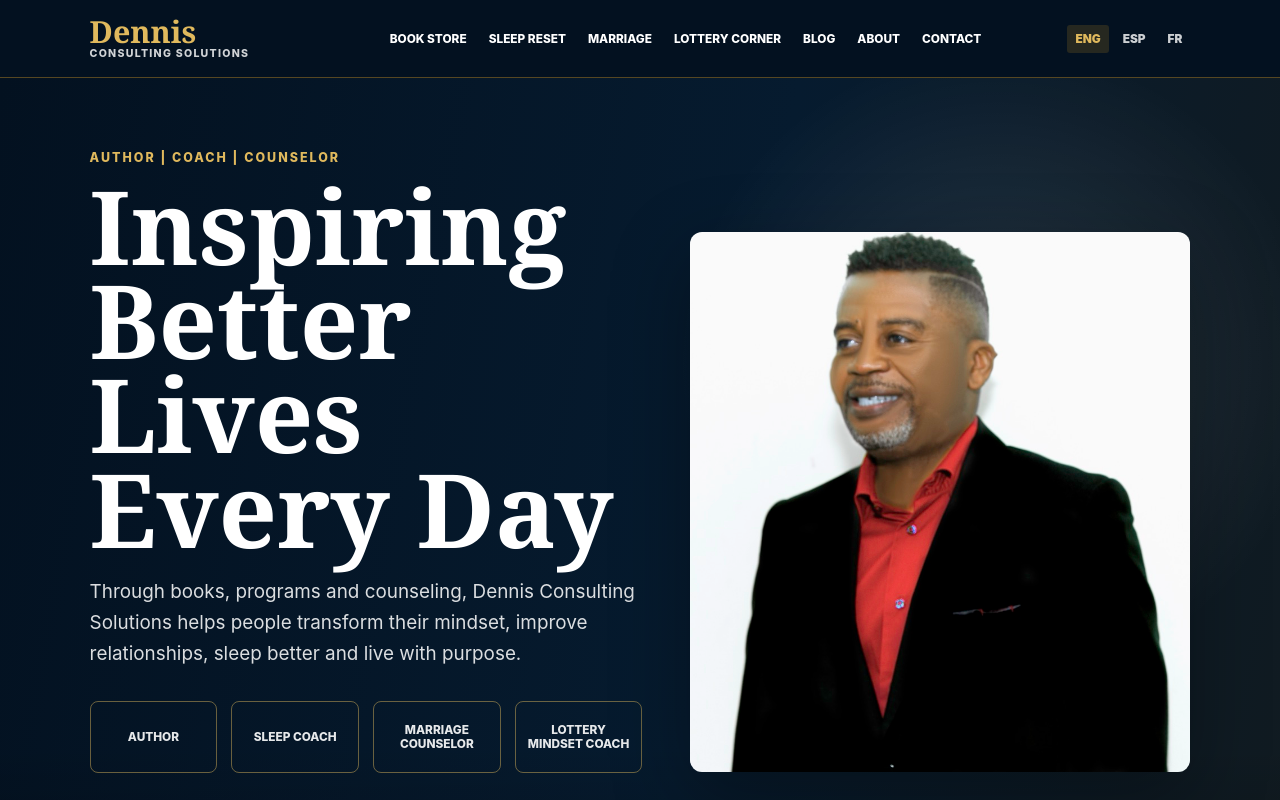
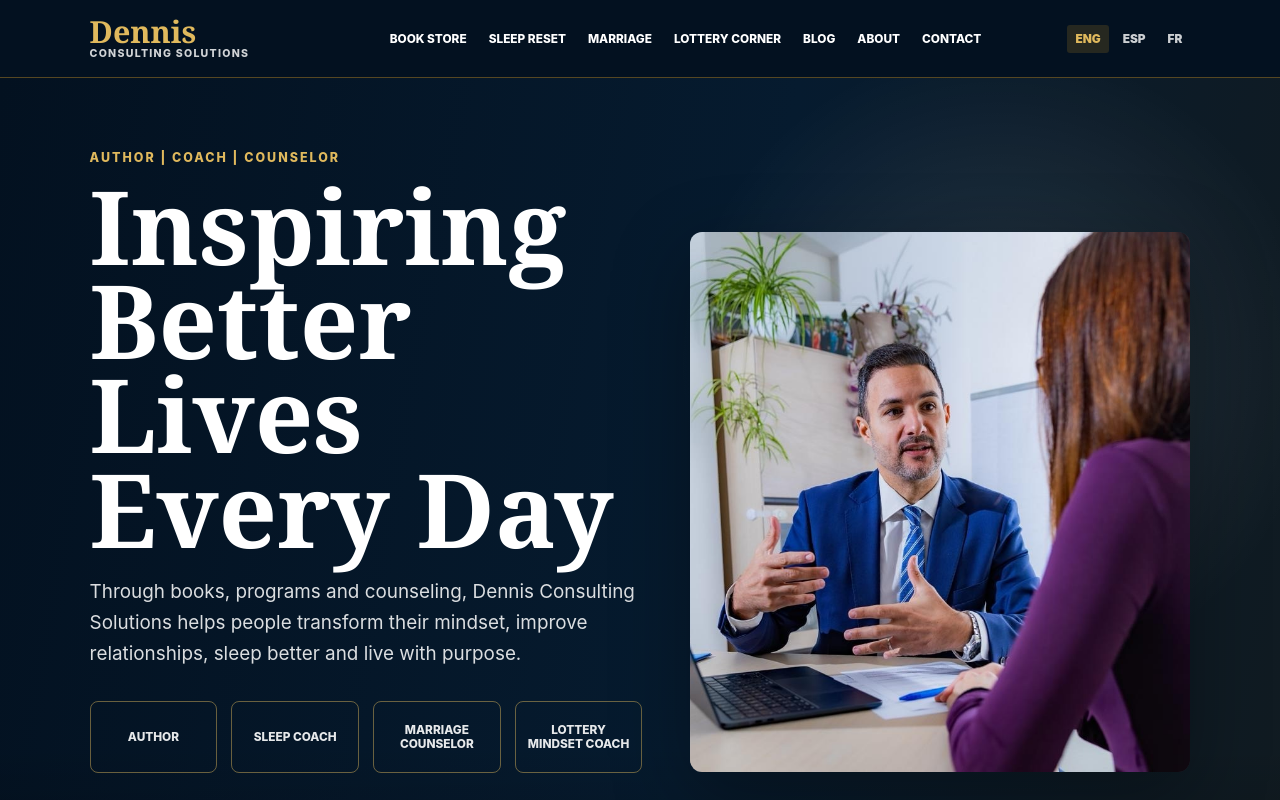
Before and after one commit to DennisTekoh/dennis, a website built with Vite: page index.html in a window 1280 px wide. Shown: the top 800 px of the page. Built offline with nearby package versions, Linux system fonts and the light colour scheme.

Commit message:
Replace remaining portrait image

```diff
--- a/index.html
+++ b/index.html
@@ -20,11 +20,11 @@
     <meta property="og:url" content="https://heymrzak.github.io/dennis/" />
     <meta property="og:title" content="Dennis Consulting Solutions" />
     <meta property="og:description" content="Books, coaching, sleep reset programs, marriage counseling, and responsible lottery mindset guidance." />
-    <meta property="og:image" content="https://heymrzak.github.io/dennis/assets/images/dennis-portrait.jpg" />
+    <meta property="og:image" content="https://dennistekoh.github.io/dennis/assets/images/about-consulting.jpg" />
     <meta name="twitter:card" content="summary_large_image" />
     <meta name="twitter:title" content="Dennis Consulting Solutions" />
     <meta name="twitter:description" content="Books, coaching, sleep reset programs, marriage counseling, and responsible lottery mindset guidance." />
-    <meta name="twitter:image" content="https://heymrzak.github.io/dennis/assets/images/dennis-portrait.jpg" />
+    <meta name="twitter:image" content="https://dennistekoh.github.io/dennis/assets/images/about-consulting.jpg" />
     <title>Dennis Consulting Solutions</title>
     <link rel="preconnect" href="https://fonts.googleapis.com" />
     <link rel="preconnect" href="https://fonts.gstatic.com" crossorigin />
@@ -39,7 +39,7 @@
         "@type": "ProfessionalService",
         "name": "Dennis Consulting Solutions",
         "url": "https://heymrzak.github.io/dennis/",
-        "image": "https://heymrzak.github.io/dennis/assets/images/dennis-portrait.jpg",
+        "image": "https://dennistekoh.github.io/dennis/assets/images/about-consulting.jpg",
         "email": "info@dennisconsulting.solutions",
         "telephone": "+34631319742",
         "founder": {
@@ -97,7 +97,7 @@
           </div>
         </div>
         <figure class="hero__photo">
-          <img src="./assets/images/dennis-portrait.jpg" alt="Dennis Agwe portrait" width="1440" height="960" fetchpriority="high" />
+          <img src="./assets/images/about-consulting.jpg" alt="Business consulting meeting" width="1424" height="860" fetchpriority="high" />
         </figure>
       </section>
 
```
